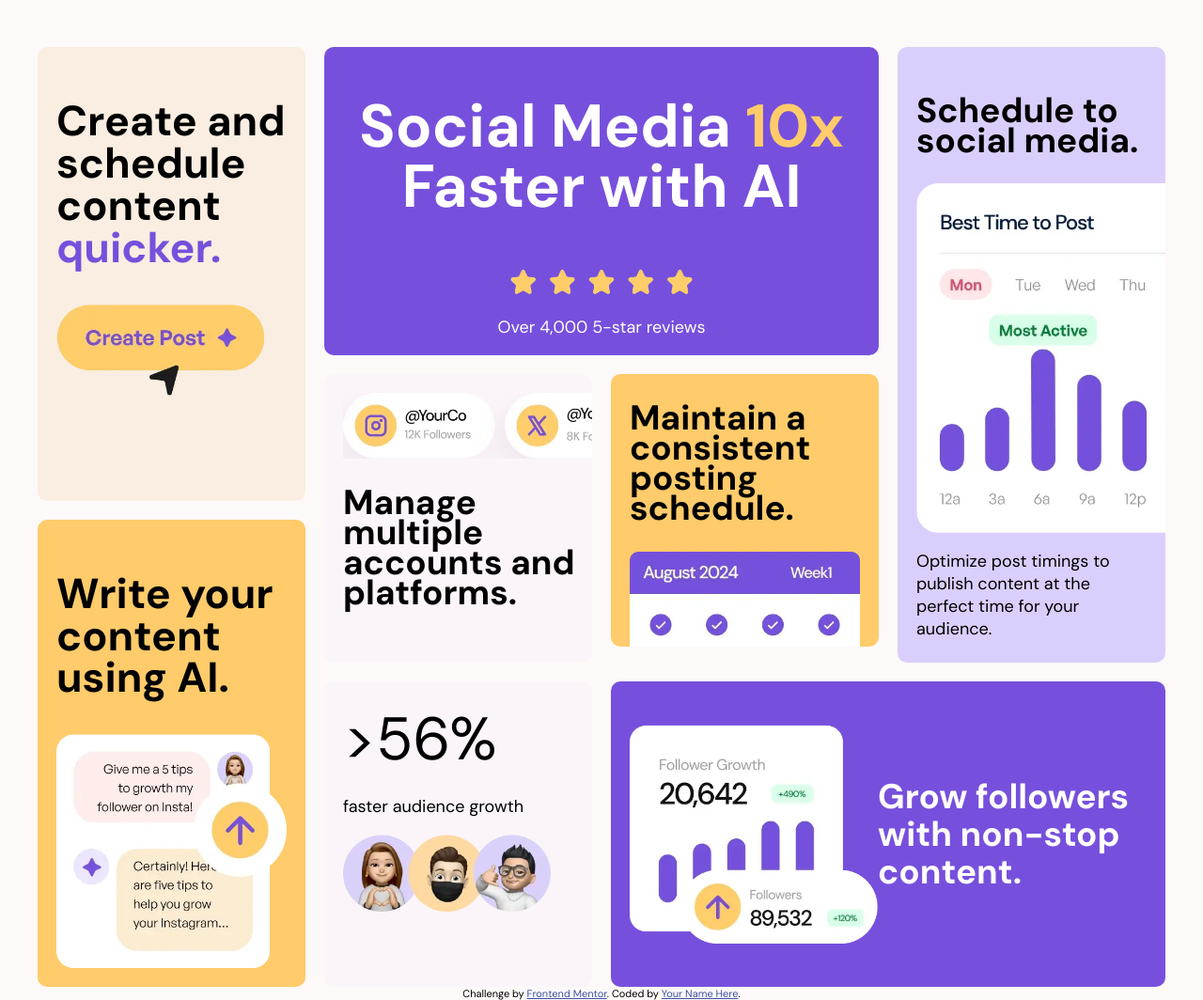
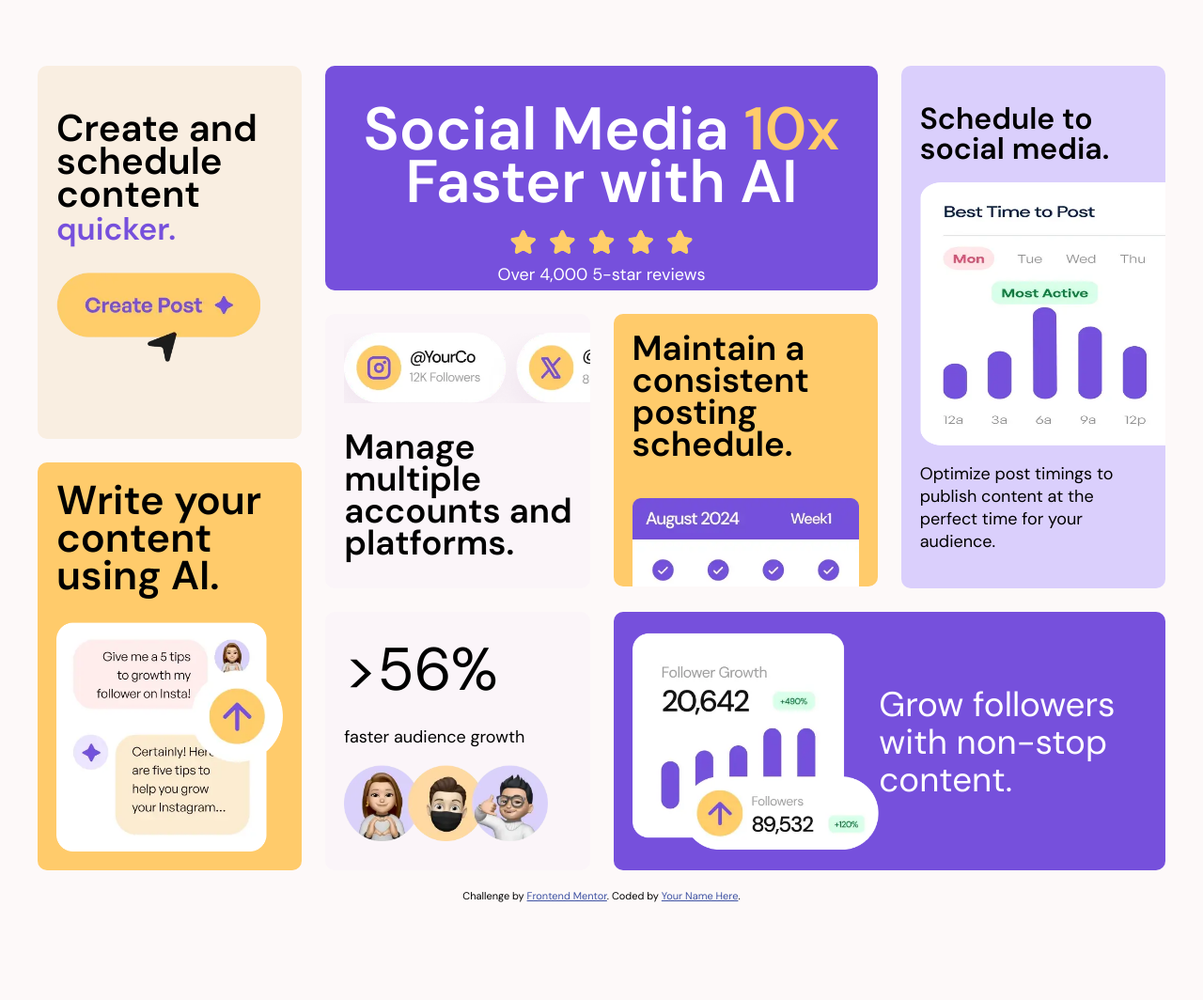
Before and after one commit to Leandro-Pinho/CSS-Grid, a plain HTML site: page index.html in a window 1280 px wide. Shown: the whole page at 94% size. After the commit the page ends 960 px from the top, so only its background shows below. Drawn offline with Linux system fonts and the light colour scheme.

Commit message:
finalizando os estilos do card para screen 1200px

```diff
--- a/index.html
+++ b/index.html
@@ -21,7 +21,7 @@
   <body>
     <section class="main">
       <div class="card1">
-        <h2>Social Media <span>10x</span> Faster with AI</h2>
+        <span>Social Media <small>10x</small> Faster with AI</span>
         <img src="./assets/images/illustration-five-stars.webp" alt="stars" />
         <p>Over 4,000 5-star reviews</p>
       </div>
@@ -30,17 +30,17 @@
           src="./assets/images/illustration-multiple-platforms.webp"
           alt="accounts"
         />
-        <h2>Manage multiple accounts and platforms.</h2>
+        <span>Manage multiple accounts and platforms.</span>
       </div>
       <div class="card3">
-        <h2>Maintain a consistent posting schedule.</h2>
+        <span>Maintain a consistent posting schedule.</span>
         <img
           src="./assets/images/illustration-consistent-schedule.webp"
           alt="maintain"
         />
       </div>
       <div class="card4">
-        <h2>Schedule to social media.</h2>
+        <span>Schedule to social media.</span>
         <img
           src="./assets/images/illustration-schedule-posts.webp"
           alt="audience"
@@ -55,10 +55,10 @@
           src="./assets/images/illustration-grow-followers.webp"
           alt="followers"
         />
-        <h2>Grow followers with non-stop content.</h2>
+        <span>Grow followers with non-stop content.</span>
       </div>
       <div class="card6">
-        <span>>56%</span>
+        <small>>56%</small>
         <p>faster audience growth</p>
         <img
           src="./assets/images/illustration-audience-growth.webp"
@@ -66,14 +66,14 @@
         />
       </div>
       <div class="card7">
-        <h2>Create and schedule content <span>quicker.</span></h2>
+        <span>Create and schedule content <small>quicker.</small></span>
         <img
           src="./assets/images/illustration-create-post.webp"
           alt="schedule"
         />
       </div>
       <div class="card8">
-        <h2>Write your content using AI.</h2>
+        <span>Write your content using AI.</span>
         <img src="./assets/images/illustration-ai-content.webp" alt="content" />
       </div>
     </section>
--- a/style.css
+++ b/style.css
@@ -37,7 +37,8 @@ body {
   grid-template-columns: repeat(4, 1fr);
   max-width: 1200px;
   margin: 0 auto;
-  gap: 20px;
+  gap: 25px;
+  padding: 20px;
   /* background: tomato; */
 }
 
@@ -68,16 +69,25 @@ body {
   align-items: center;
   color: var(--White);
 }
-.card1 h2 {
+
+.card1 span {
   font-size: 4rem;
-  line-height: 4rem;
+  line-height: 3.5rem;
+  font-weight: 600;
+  padding: 40px 0 20px;
 }
 
 .card1 img {
   max-width: 200px;
 }
-.card1 span {
+
+.card1 small {
+  font-size: 4rem;
   color: var(--Yellow-500);
+}
+
+.card1 p {
+  margin: 5px;
 }
 
 /* style card 2 */
@@ -86,41 +96,50 @@ body {
   padding: 20px 0 0 20px;
 }
 
-.card2 h2 {
+.card2 span {
   font-size: 2.3rem;
-  /* padding-left: 20px; */
   line-height: 2rem;
+  font-weight: 600;
 }
 
 .card2 img {
-  width: 125%;
+  width: 135%;
+  margin-bottom: 30px;
 }
 
 /* style card 3 */
-.card3{
-  padding: 0px 20px 0 20px;
+.card3 {
+  padding: 20px 20px 0 20px;
   overflow: hidden;
-  height: 290px;
+  height: 270px;
 }
 
-.card3 h2 {
+.card3 span {
   font-size: 2.3rem;
   line-height: 2rem;
+  font-weight: 600;
+}
+
+.card3 img {
+  margin-top: 40px;
 }
 
 /* style card 4 */
 .card4 {
-  padding: 20px 20px 0 20px;
+  padding: 40px 20px 0 20px;
   overflow: hidden;
 }
 
-.card4 h2 {
-  font-size: 2.3rem;
+.card4 span {
+  font-size: 2rem;
   line-height: 2rem;
+  font-weight: 600;
 }
 
 .card4 img {
-  width: 170%;
+  padding-top: 20px;
+  width: 410px;
+  height: 280px;
 }
 
 /* style card 5 */
@@ -134,7 +153,7 @@ body {
   width: 48%;
 }
 
-.card5 h2 {
+.card5 span {
   font-size: 2.3rem;
   line-height: 2.5rem;
   color: var(--White);
@@ -145,7 +164,7 @@ body {
   padding: 20px;
 }
 
-.card6 span {
+.card6 small {
   font-size: 4rem;
 }
 
@@ -155,19 +174,21 @@ body {
 
 /* style card 7 */
 .card7 {
-  padding: 20px;
+  padding: 50px 20px 0 20px;
 }
 
-.card7 h2 {
-  font-size: 2.8rem;
-  line-height: 2.8rem;
+.card7 span {
+  font-size: 2.5rem;
+  line-height: 2rem;
+  font-weight: 600;
 }
 
-.card7 h2 span {
+.card7 span small {
   color: var(--Purple-500);
 }
 
 .card7 img {
+padding-top: 30px;
   width: 90%;
 }
 
@@ -176,11 +197,15 @@ body {
   padding: 20px;
 }
 
-.card8 h2 {
-  font-size: 2.8rem;
-  line-height: 2.8rem;
+.card8 span {
+  font-size: 2.7rem;
+  line-height: 2.5rem;
+  font-weight: 600;
 }
-
+.card8 img {
+padding-top: 30px;
+  /* width: 90%; */
+}
 
 /* ----------- */
 
```
